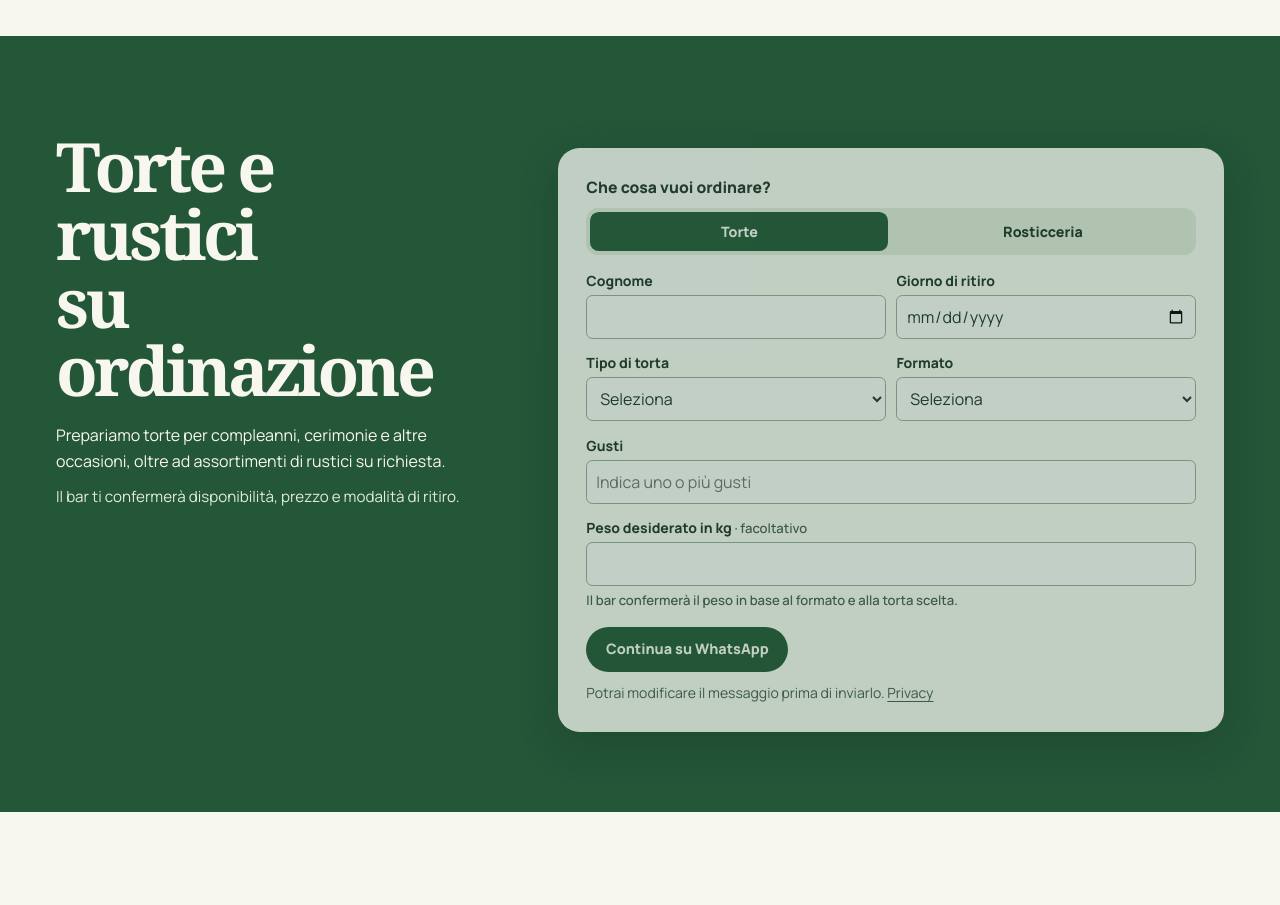
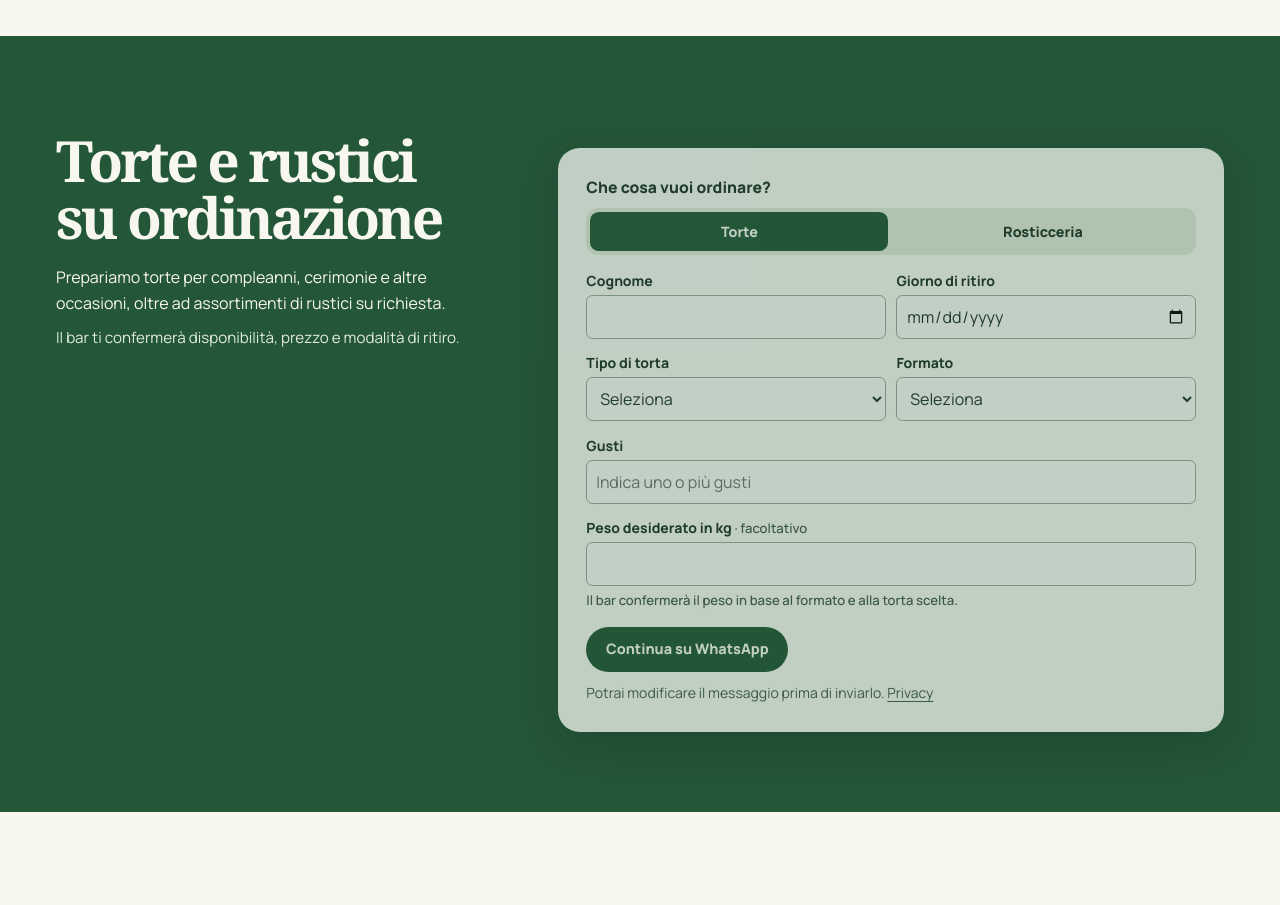
Before and after one commit to LoganGameStudios/AfterHourBar, a plain HTML site: page index.html in a window 1280 px wide. Shown: the part 1240-2145 px from the top of the page. Drawn offline with Linux system fonts and the light colour scheme.

Commit message:
Balance the heading beside the order forms

```diff
--- a/index.html
+++ b/index.html
@@ -8,7 +8,7 @@
 <meta name="referrer" content="no-referrer">
 <title>After Hour Bar · Caffetteria e pasticceria a Floridia</title>
 <link rel="icon" type="image/png" href="logo-after-hour-05-verde.png">
-<link rel="stylesheet" href="style.css?v=verde-ordini">
+<link rel="stylesheet" href="style.css?v=verde-ordini-2">
 <script src="ordini.js?v=2" defer></script>
 </head>
 <body>
@@ -76,7 +76,7 @@
   <section class="orders section-space" id="ordinazioni" aria-labelledby="titolo-ordinazioni">
     <div class="wrap orders-grid">
       <div>
-        <h2 id="titolo-ordinazioni">Torte e rustici<br>su ordinazione</h2>
+        <h2 id="titolo-ordinazioni">Torte e rustici su ordinazione</h2>
         <p class="orders-lead">Prepariamo torte per compleanni, cerimonie e altre occasioni, oltre ad assortimenti di rustici su richiesta.</p>
         <p>Il bar ti confermerà disponibilità, prezzo e modalità di ritiro.</p>
       </div>
--- a/style.css
+++ b/style.css
@@ -70,6 +70,7 @@ h3 { font: 800 clamp(1.12rem, 2.1vw, 1.4rem)/1.25 var(--type); letter-spacing: -
 .note { margin-top: .9rem; font-size: .875rem; color: var(--muted); }
 .orders { color: var(--paper); background: var(--accent); }
 .orders-grid { display: grid; grid-template-columns: minmax(0, .78fr) minmax(0, 1.22fr); gap: clamp(1.6rem, 6vw, 5rem); align-items: start; }
+.orders h2 { font-size: clamp(2.25rem, 4.65vw, 3.55rem); text-wrap: balance; }
 .orders-lead { margin: 1.1rem 0 .55rem; max-width: 46ch; }
 .orders-lead + p { color: #e1ecd8; font-size: .95rem; }
 .order-panel { min-width: 0; padding: clamp(1rem, 3vw, 1.75rem); color: var(--ink); background: var(--card); border-radius: 1.35rem; box-shadow: 0 .8rem 2.5rem #162d2160; }
```
Also changed, not shown: privacy.html (+1 -1 lines).
